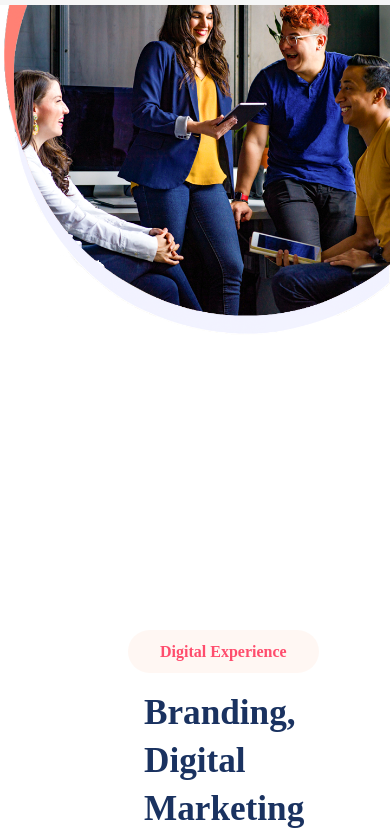
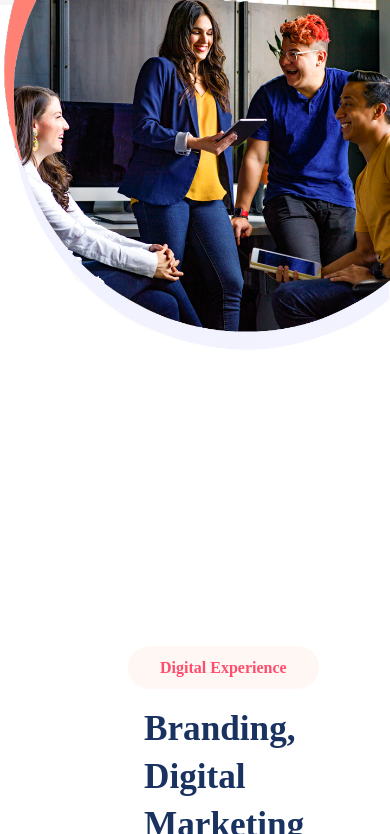
Before and after one commit to AloNdubuisi/digital_marketing_showcase, a plain HTML site: page index.html in a window 390 px wide. Shown: the part 75-909 px from the top of the page. Drawn offline with nearby package versions, Linux system fonts and the light colour scheme.

Commit message:
changes on the hero image

```diff
--- a/css/styles.css
+++ b/css/styles.css
@@ -222,11 +222,18 @@ body{
     box-sizing: border-box;
     width: 100%;
     height: 100vh;
+    overflow-x: hidden;
 }
 /* ------------- End of Global classes ----------*/
 
 
 /*------------ Media Query ----------------*/
+@media(max-width:480px){
+    #site-main img{
+        margin: auto;
+        object-fit: cover;
+    }
+}
 /* for large screen sm(640px) */
 @media(min-width:640px){
     .container{
@@ -351,10 +358,11 @@ body{
     height: 95vh;
     padding: 16rem 8rem;
 }
-img{
+#site-main img{
     max-width: 100%;
     object-fit: cover;
-    padding-top: 3rem;
+    padding-top: 4rem;
+    filter: saturate(1);
 }
 .row{
     display: flex;
```
